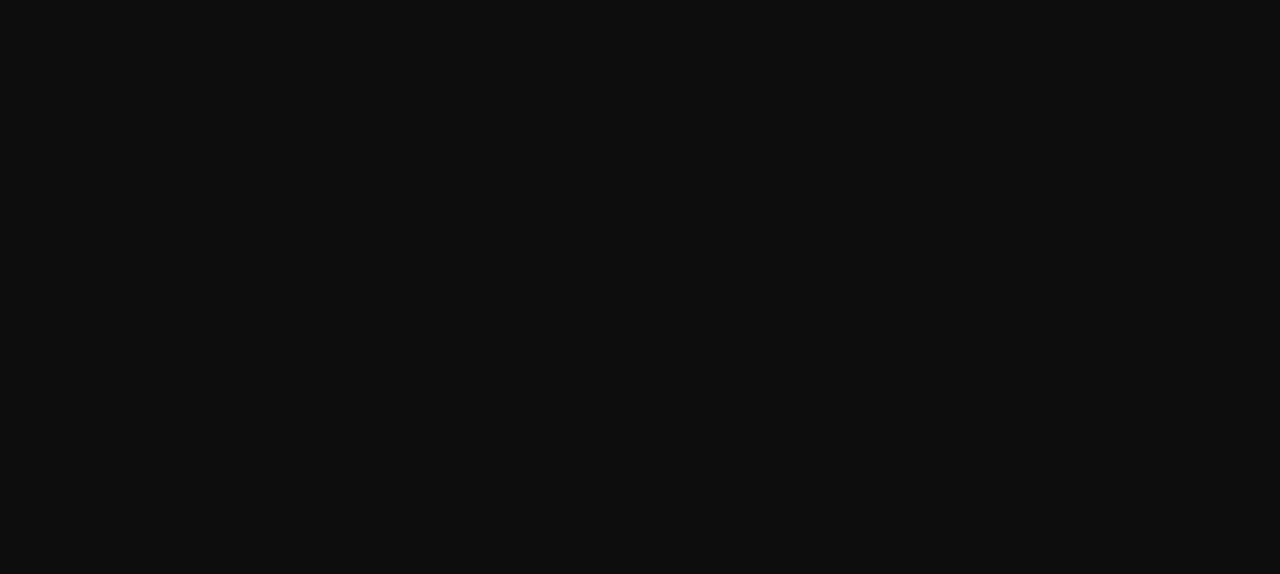
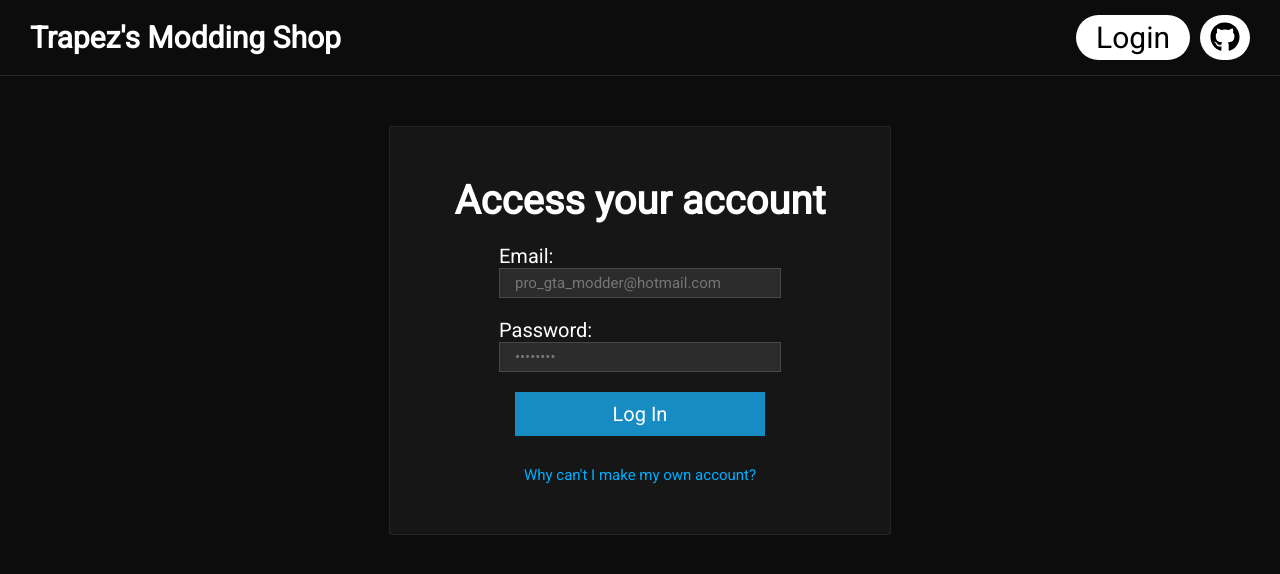
Before and after one commit to Salint/trapez-blog, a React (Create React App) app: page /login in a window 1280 px wide. Shown: the top 574 px of the page. Built offline with nearby package versions, Linux system fonts and the light colour scheme.

Commit message:
Add Login page

```diff
--- a/src/App.js
+++ b/src/App.js
@@ -2,6 +2,7 @@
 import { BrowserRouter, Switch, Route } from "react-router-dom";
 
 import Home from "./pages/Home";
+import LogIn from "./pages/LogIn";
 
 import "./assets/style/master.css";
 
@@ -13,6 +14,7 @@
 			<BrowserRouter>
 				<Switch>
 					<Route exact path="/" component={Home} />
+					<Route exact path="/login" component={LogIn} />
 				</Switch>
 			</BrowserRouter>
 		)
--- /dev/null
+++ b/src/assets/style/pages/login.css
@@ -0,0 +1,48 @@
+section#login-form {
+	display: flex;
+	flex-direction: column;
+	align-items: center;
+	background: rgb(22, 22, 22);
+	width: 500px;
+	margin: 50px auto;
+	padding: 50px 0;
+	border-radius: 2px;
+	border: 1px solid rgb(37, 37, 37);
+	position: relative;
+}
+section#login-form h1 {
+	font-size: 40px;
+}
+section#login-form div {
+	margin-top: 20px;
+}
+section#login-form div label {
+	font-size: 20px;
+}
+section#login-form div input {
+	font-size: 15px;
+	background: rgb(44, 44, 44);
+	border: none;
+	padding: 5px 15px;
+	width: 250px;
+	outline: none;
+	border: 1px solid rgb(71, 71, 71);
+}
+section#login-form button {
+	background: rgb(23, 140, 194);
+	font-size: 20px;
+	border: none;
+	outline: none;
+	padding: 10px 0;
+	width: 50%;
+	margin-top: 20px;
+}
+section#login-form a {
+	margin-top: 30px;
+	font-size: 15px;
+	color: rgb(0, 174, 255);
+	text-decoration: none;
+}
+section#login-form a:hover {
+	text-decoration: underline;
+}
--- /dev/null
+++ b/src/pages/LogIn.js
@@ -0,0 +1,81 @@
+import React, { Component } from "react";
+
+// Components
+import Navbar from "../components/Navbar";
+
+import "../assets/style/pages/login.css";
+
+class Form extends Component {
+
+	state = {
+		error: "",
+		disabled: false,
+		input: {
+			email: "",
+			password: ""
+		}
+	}
+
+	handleInput(event) {
+
+		this.setState(prev => ({
+			input: {
+				...prev.input,
+				[event.target.name]: event.target.value
+			}
+		}));
+
+	}
+
+	render() {
+
+		return (
+			<section id="login-form">
+				<h1>Access your account</h1>
+				<div>
+					<label>Email: </label>
+					<br />
+					<input
+						name="email"
+						type="email"
+						disabled={this.state.disabled}
+						placeholder="pro_gta_modder@hotmail.com"
+					/>
+				</div>
+				<div>
+					<label>Password: </label>
+					<br />
+					<input
+						name="email"
+						type="email"
+						disabled={this.state.disabled}
+						placeholder="••••••••"
+					/>
+				</div>
+				<button
+					disabled={this.state.disabled}
+				>Log In</button>
+				<a href="/why-i-can't-make-an-account">Why can't I make my own account?</a>
+			</section>
+		)
+
+	}
+
+}
+
+class Home extends Component {
+
+	render() {
+
+		return (
+			<>
+				<Navbar />
+				<Form />
+			</>
+		)
+
+	}
+
+}
+
+export default Home;
```
